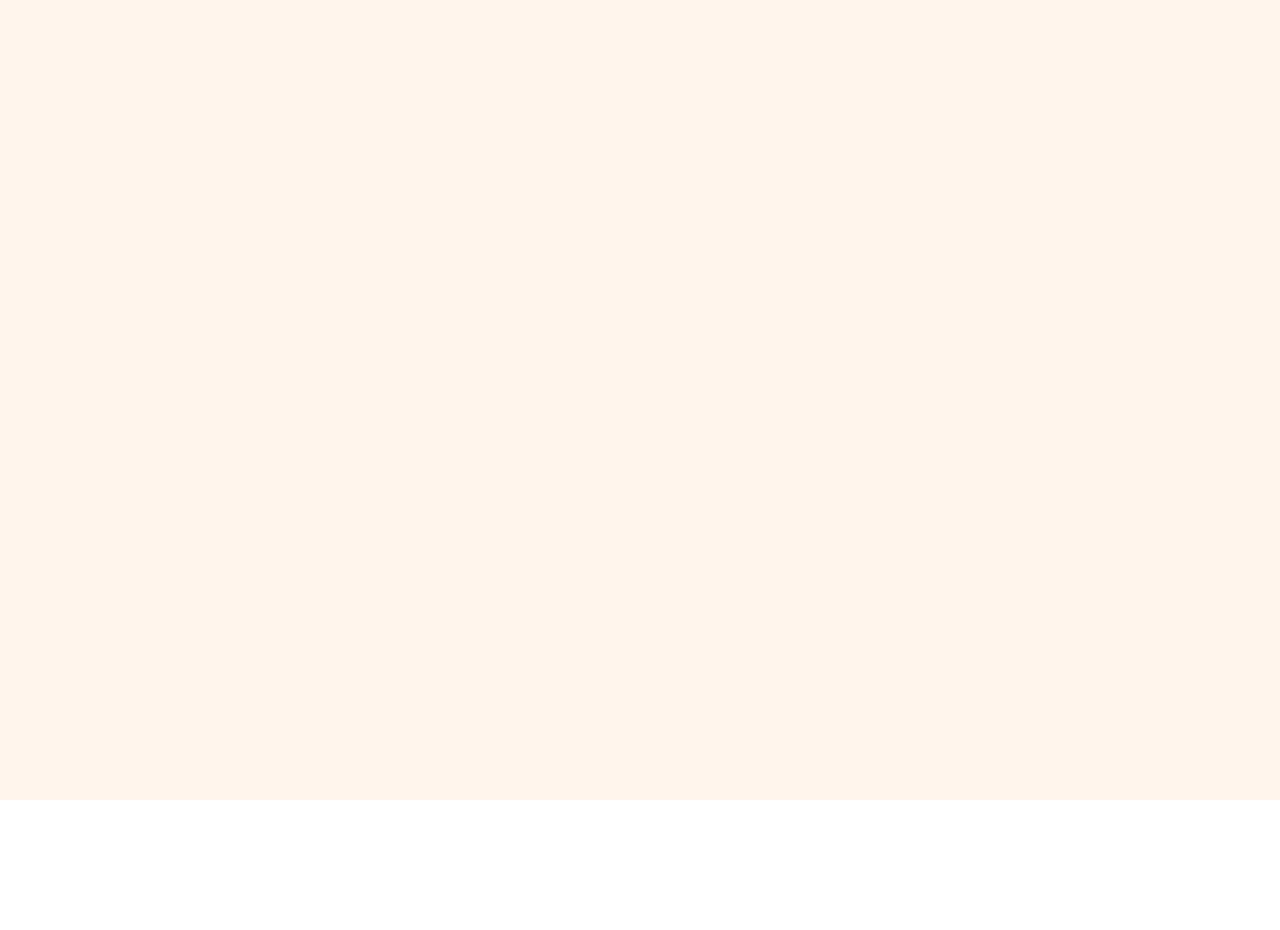
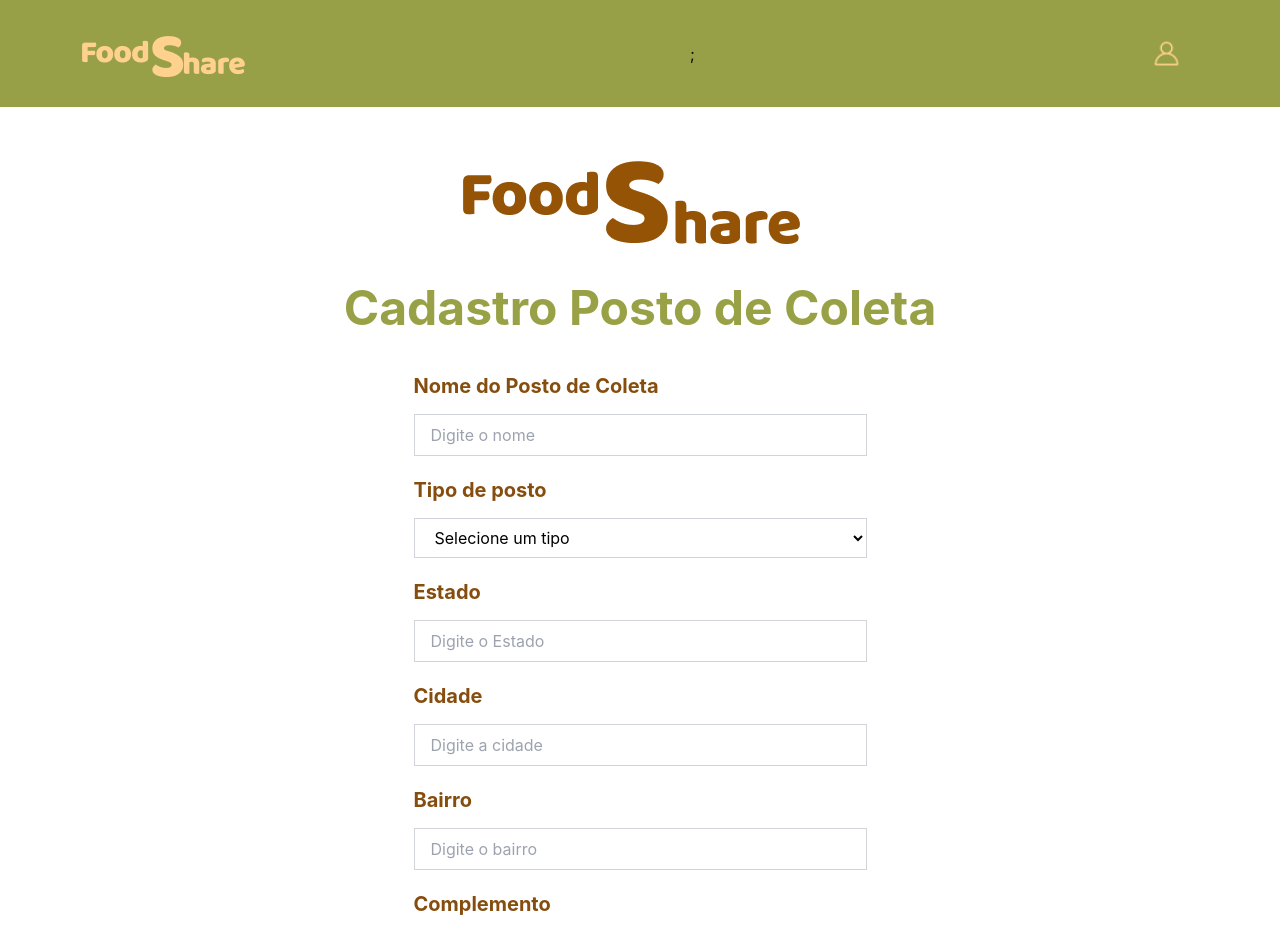
Before and after one commit to Ana-beatriz2/food_share-frontend, a React (Vite) app: page /cadastroPostoDeColeta in a window 1280 px wide. Before the commit this address had no page. Shown: the top 930 px of the page. Before the commit the page ends 800 px from the top, so only its background shows below. Built offline with nearby package versions, Linux system fonts and the light colour scheme.

Commit message:
tela cadastro do posto de coleta

```diff
--- /dev/null
+++ b/src/pages/app/cadastroPostoDeColeta.jsx
@@ -0,0 +1,72 @@
+import React from 'react';
+import { useForm } from 'react-hook-form';
+import axios from 'axios';
+import Logo from "@/components/ui/logo";
+export function CadastroPostoDeColeta() {
+    const { register, handleSubmit, setValue } = useForm();
+    const baseUrl = "http://localhost:3000/api";
+
+
+
+    const onSubmit = async (data) => {
+        try {
+            await axios.post(`${baseUrl}/collection-points`, data);
+            alert("Cadastro realizado com sucesso");
+        } catch (error) {
+            alert(`Erro ao cadastrar: ${error.response?.data?.message || error.message}`);
+        }
+    };
+
+    return (
+        <div className="flex flex-col items-center pb-12 min-h-screen bg-white">
+            <Logo />
+            <div className="mt-8 text-5xl font-bold" style={{ color: '#99A146' }}>Cadastro Posto de Coleta</div>
+
+
+            <form onSubmit={handleSubmit(onSubmit)} className="flex flex-col items-center gap-5 mt-10">
+            <InputField label="Nome do Posto de Coleta" placeholder="Digite o nome" register={() => register("nomePosto", { required: true })} />
+
+            <div className="flex flex-col gap-3.5">
+                <label className="text-xl font-bold text-yellow-800">Tipo de posto</label>
+                <select {...register("Tipo de Posto", { required: "Selecione um tipo de posto" })} className="px-4 py-2 border border-gray-300 w-[453px] bg-white text-black">
+                    <option value="">Selecione um tipo</option>
+                    <option value="ONG">ONG</option>
+                    <option value="Supermercado">Supermercado</option>
+                    <option value="Restaurante">Restaurante</option>
+                </select>
+            </div>
+                <InputField label="Estado" placeholder="Digite o Estado" register={register} required="Este campo é obrigatório" />
+                <InputField label="Cidade" placeholder="Digite a cidade" register={register("cidade", { required: true })} />
+                <InputField label="Bairro" placeholder="Digite o bairro" register={register("bairro", { required: true })} />
+                <InputField label="Complemento" placeholder="Opcional" register={register("complemento")} />
+
+                <Button>Finalizar</Button>
+            </form>
+        </div>
+    );
+}
+
+const Button = ({ children, onClick, className }) => {
+    return (
+        <button onClick={onClick} className={`px-16 py-3 text-2xl font-bold bg-amber-200 shadow-lg w-[325px] ${className}`}>
+            {children}
+        </button>
+    );
+};
+
+const InputField = ({ label, placeholder, register }) => {
+    const id = React.useId();
+
+    return (
+        <div className="flex flex-col gap-3.5">
+            <label htmlFor={id} className="text-xl font-bold text-yellow-800">{label}</label>
+            <input
+                id={id}
+                type="text"
+                placeholder={placeholder}
+                {...register}
+                className="px-4 py-2 border border-gray-300 w-[453px] bg-white text-black" // Força o fundo branco e texto preto
+            />
+        </div>
+    );
+};
--- a/src/pages/router.jsx
+++ b/src/pages/router.jsx
@@ -5,6 +5,7 @@ import DefaultLayout from "./layouts/app/defaultLayout";
 import AuthLayout from "./layouts/auth/authLayout";
 import { UserRegister } from "./app/cadastro";
 import { CadastroPostagem } from "./app/cadastroPostagem";
+import { CadastroPostoDeColeta } from "./app/cadastroPostoDeColeta";
 
 export default function Router() {
     return (
@@ -21,6 +22,9 @@ export default function Router() {
             <Route path="/cadastroPostagem" element={<DefaultLayout/>}>
                 <Route path="/cadastroPostagem" element={<CadastroPostagem/>} />
             </Route>
+            <Route path="/cadastroPostoDeColeta" element={<DefaultLayout/>}>
+                <Route path="/cadastroPostoDeColeta" element={<CadastroPostoDeColeta/>} />
+            </Route>
         </Routes>
     )
 }
```
